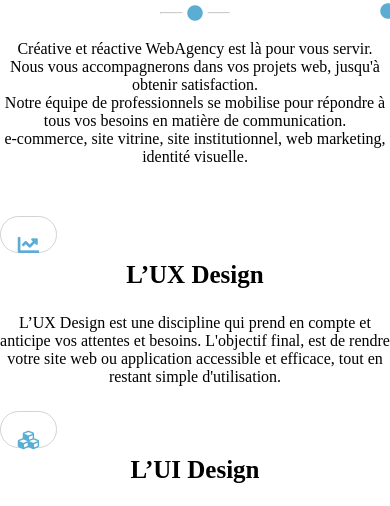
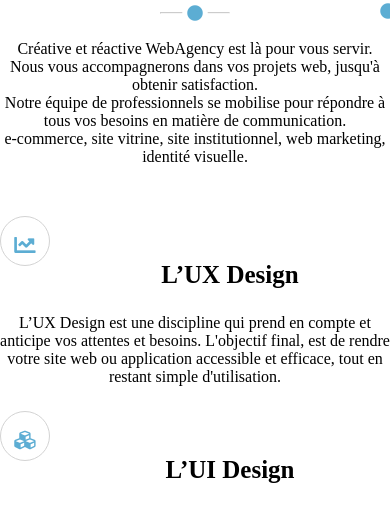
Before and after one commit to Cyranno973/projet1, a plain HTML site: page index.html in a window 390 px wide. Shown: the part 335-841 px from the top of the page. Drawn offline with Linux system fonts and the light colour scheme.

Commit message:
version 26 html ajouter

```diff
--- a/css/style.css
+++ b/css/style.css
@@ -508,6 +508,13 @@ form h2{
     margin: 0;
     padding: 0;
   }
+  .deco {
+    width: 50px;
+    height: 50px;
+    border-radius: 25px;
+    text-align: center;
+    border: 1px solid lightgrey;
+  }
 
   .menu-project ul {
     padding: 0;
```
